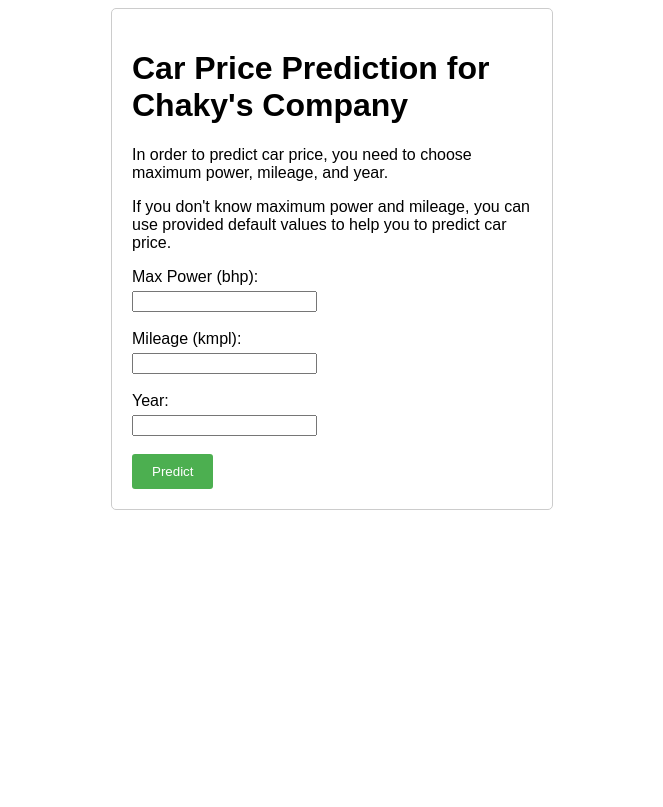
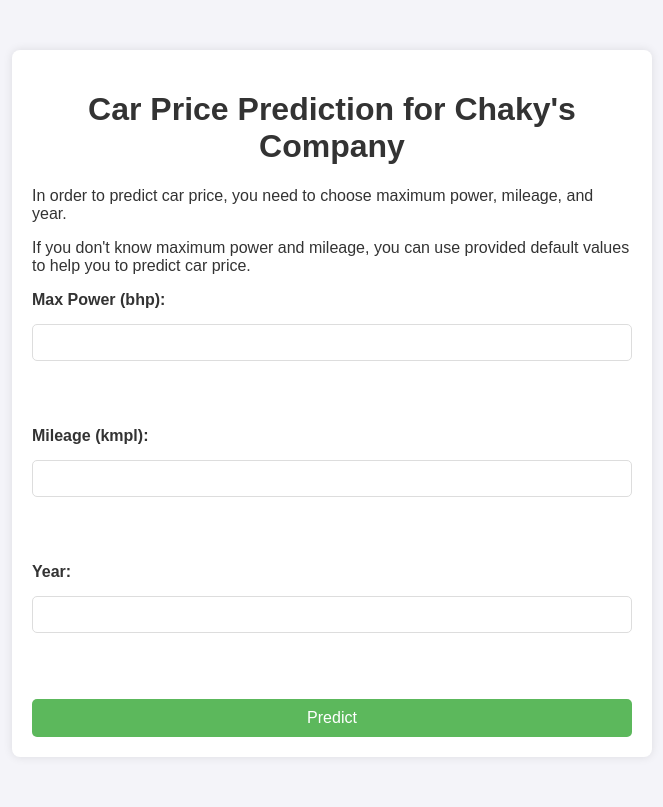
Before and after one commit to KaungHtetCho-22/ML-Assignments, a Flask app: template A1_KaungHtetCho/app/templates/index.html in a window 1280 px wide. Shown: the whole page, without its empty margins (308-971 px from the left). Before the commit the page ends 510 px from the top, so only its background shows below. Run offline with Flask 3, Linux system fonts and the light colour scheme; the template is opened without the code that fills it, so the values that code supplies are empty; parts of the project's set-up code (start-up, migrations or seed data) failed here and were passed over.

Commit message:
update style.css

```diff
--- a/A1_KaungHtetCho/app/static/style.css
+++ b/A1_KaungHtetCho/app/static/style.css
@@ -1,38 +1,61 @@
-/* Add your CSS styling here for better presentation */
 body {
-    font-family: sans-serif;
+    font-family: Arial, sans-serif;
+    margin: 0;
+    padding: 0;
+    background-color: #f4f4f9;
+    color: #333;
 }
 
 .container {
-    width: 400px;
-    margin: 0 auto;
+    max-width: 600px;
+    margin: 50px auto;
     padding: 20px;
-    border: 1px solid #ccc;
+    background: #fff;
+    box-shadow: 0 0 10px rgba(0, 0, 0, 0.1);
+    border-radius: 8px;
+}
+
+h1 {
+    text-align: center;
+    color: #333;
+}
+
+form {
+    display: flex;
+    flex-direction: column;
+    gap: 15px;
+}
+
+label {
+    font-weight: bold;
+}
+
+input, button {
+    padding: 10px;
+    border: 1px solid #ddd;
     border-radius: 5px;
 }
 
-label {
-    display: block;
-    margin-bottom: 5px;
+button {
+    background-color: #5cb85c;
+    color: white;
+    border: none;
+    cursor: pointer;
+    font-size: 16px;
 }
 
-input[type="number"] {
-    width: 100%;
-    padding: 5px;
-    margin-bottom: 10px;
-    border: 1px solid #ccc;
-    border-radius: 3px;
+button:hover {
+    background-color: #4cae4c;
 }
 
-button {
-    background-color: #4CAF50;
-    color: white;
-    padding: 10px 20px;
-    border: none;
-    border-radius: 3px;
-    cursor: pointer;
+a {
+    display: block;
+    margin-top: 20px;
+    text-align: center;
+    color: #007bff;
+    text-decoration: none;
 }
 
-#result {
-    margin-top: 20px;
+a:hover {
+    text-decoration: underline;
 }
```
